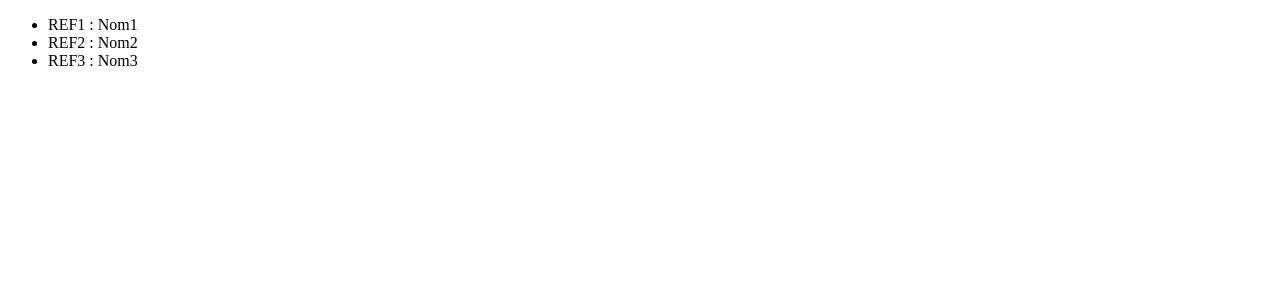
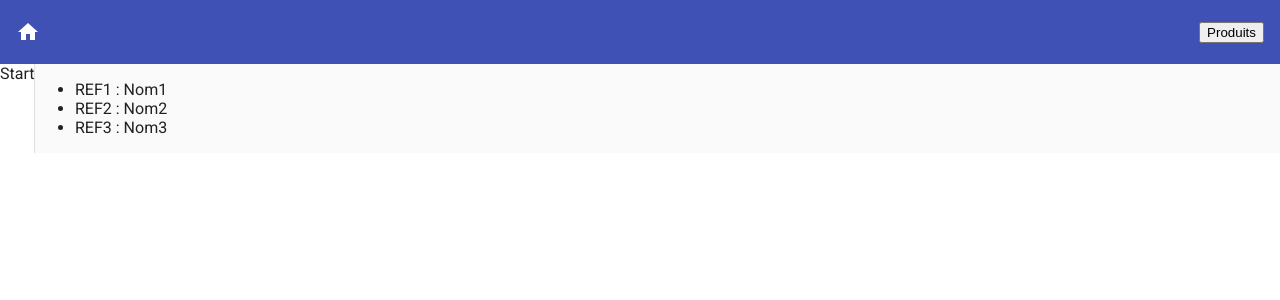
Before and after one commit to dthibau/springangular-solutions, an Angular app in the folder angular-workspace/tp1/: page / in a window 1280 px wide. Shown: the top 300 px of the page. Built offline with nearby package versions, Linux system fonts and the light colour scheme.

Commit message:
Adding Material

```diff
--- a/angular-workspace/tp1/angular.json
+++ b/angular-workspace/tp1/angular.json
@@ -28,6 +28,7 @@
               "src/assets"
             ],
             "styles": [
+              "./node_modules/@angular/material/prebuilt-themes/indigo-pink.css",
               "src/styles.css"
             ],
             "scripts": []
@@ -91,6 +92,7 @@
               "src/assets"
             ],
             "styles": [
+              "./node_modules/@angular/material/prebuilt-themes/indigo-pink.css",
               "src/styles.css"
             ],
             "scripts": []
--- a/angular-workspace/tp1/package.json
+++ b/angular-workspace/tp1/package.json
@@ -12,10 +12,12 @@
   "private": true,
   "dependencies": {
     "@angular/animations": "~11.1.1",
+    "@angular/cdk": "^11.1.1",
     "@angular/common": "~11.1.1",
     "@angular/compiler": "~11.1.1",
     "@angular/core": "~11.1.1",
     "@angular/forms": "~11.1.1",
+    "@angular/material": "^11.1.1",
     "@angular/platform-browser": "~11.1.1",
     "@angular/platform-browser-dynamic": "~11.1.1",
     "@angular/router": "~11.1.1",
--- a/angular-workspace/tp1/src/app/app.component.html
+++ b/angular-workspace/tp1/src/app/app.component.html
@@ -1,3 +1,17 @@
-<div>
-  <app-product-list> </app-product-list>
-</div>
+<nav class="navbar navbar-expand-lg navbar-light bg-light">
+<mat-toolbar color="primary">
+  <mat-icon aria-hidden="false" aria-label="Example home icon">home</mat-icon>
+  <span class="tool-spacer"></span>
+  <button mat-button [matMenuTriggerFor]="menu">Produits</button>
+  <mat-menu #menu="matMenu">
+    <button mat-menu-item>Liste</button>
+    <button mat-menu-item>Nouveau</button>
+  </mat-menu>
+</mat-toolbar>
+</nav>
+<mat-sidenav-container>
+  <mat-sidenav mode="side" opened>Start</mat-sidenav>
+  <mat-sidenav-content>
+   <app-product-list></app-product-list>
+  </mat-sidenav-content>
+</mat-sidenav-container>
--- a/angular-workspace/tp1/src/index.html
+++ b/angular-workspace/tp1/src/index.html
@@ -6,6 +6,9 @@
   <base href="/">
   <meta name="viewport" content="width=device-width, initial-scale=1">
   <link rel="icon" type="image/x-icon" href="favicon.ico">
+  <link rel="preconnect" href="https://fonts.gstatic.com">
+  <link href="https://fonts.googleapis.com/css2?family=Roboto:wght@300;400;500&display=swap" rel="stylesheet">
+  <link href="https://fonts.googleapis.com/icon?family=Material+Icons" rel="stylesheet">
 </head>
 <body>
   <app-root></app-root>
--- a/angular-workspace/tp1/src/styles.css
+++ b/angular-workspace/tp1/src/styles.css
@@ -1 +1,8 @@
 /* You can add global styles to this file, and also import other style files */
+
+html, body { height: 100%; }
+body { margin: 0; font-family: Roboto, "Helvetica Neue", sans-serif; }
+.tool-spacer {
+    flex: 1 1 auto;
+}
+@import '@angular/material/prebuilt-themes/indigo-pink.css';
```
Also changed, not shown: angular-workspace/tp1/src/app/app.module.ts (+12 -1 lines), 1 other file (tests, documents, lock files or other folders).
